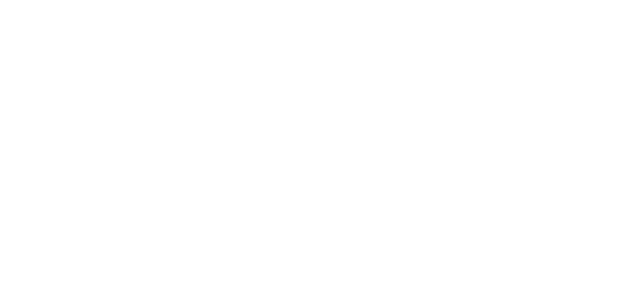
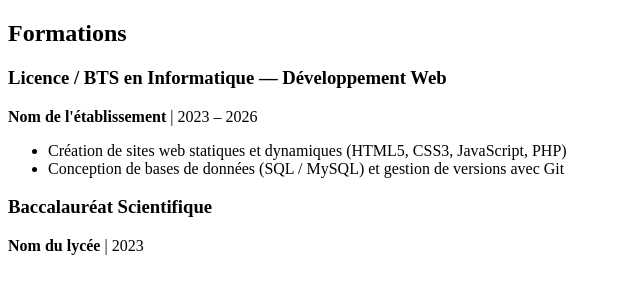
Before and after one commit to yezi-dath/mon-cv, a plain HTML site: page index.html in a window 1280 px wide. Shown: the whole page, without its empty margins (0-640 px from the left). Drawn offline with Linux system fonts and the light colour scheme.

Commit message:
mise en place de la section formations

```diff
--- a/index.html
+++ b/index.html
@@ -6,6 +6,22 @@
     <title>Document</title>
 </head>
 <body>
+<section id="formations">
+      <h2>Formations</h2>
 
+      <article>
+        <h3>Licence / BTS en Informatique — Développement Web</h3>
+        <p><strong>Nom de l'établissement</strong> | <time datetime="2023">2023</time> – <time datetime="2026">2026</time></p>
+        <ul>
+          <li>Création de sites web statiques et dynamiques (HTML5, CSS3, JavaScript, PHP)</li>
+          <li>Conception de bases de données (SQL / MySQL) et gestion de versions avec Git</li>
+        </ul>
+      </article>
+
+      <article>
+        <h3>Baccalauréat Scientifique</h3>
+        <p><strong>Nom du lycée</strong> | <time datetime="2023">2023</time></p>
+      </article>
+    </section>
 </body>
 </html>
```
